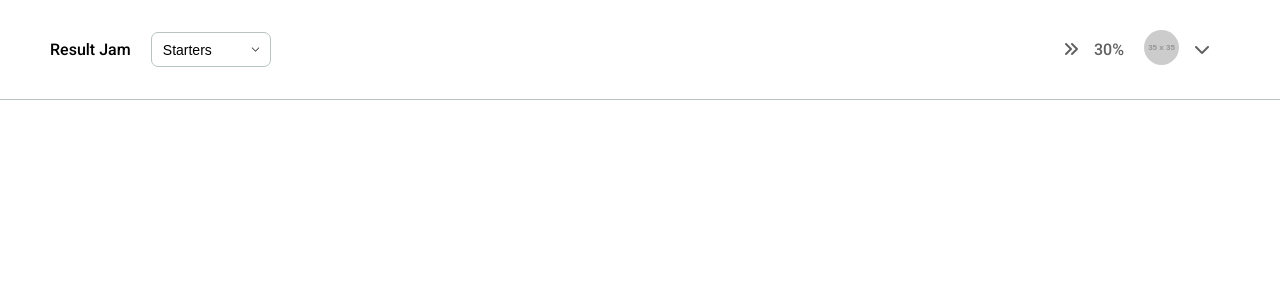
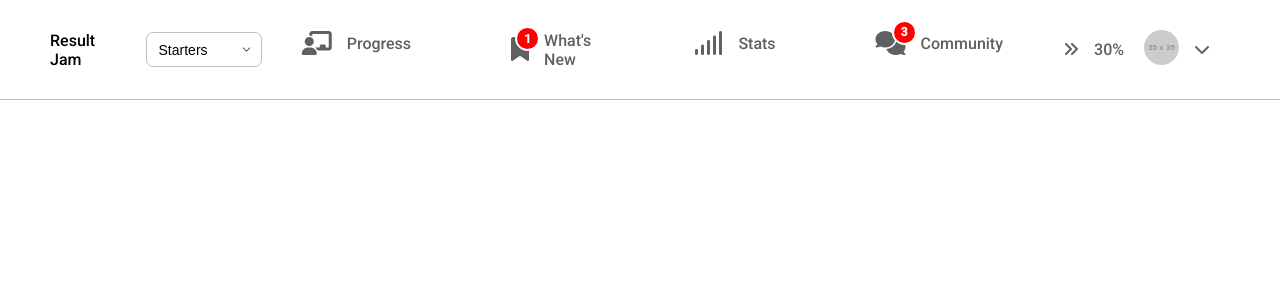
Before and after one commit to bartnar/coursev2, a React (Create React App) app in the folder Course/: page / in a window 1280 px wide. Shown: the top 300 px of the page. Built offline with nearby package versions, Linux system fonts and the light colour scheme.

Commit message:
navigation

```diff
--- a/Course/src/components/Header/Header.tsx
+++ b/Course/src/components/Header/Header.tsx
@@ -3,6 +3,8 @@ import ListItem from "../ListItem/ListItem";
 import Icon from "../Icon/Icon";
 import "./Header.css";
 import Image from "../Image/Image";
+import Nav from "../Nav/Nav";
+import Badge from "../Badge/Badge";
 
 export default function Header() {
     return (
@@ -17,8 +19,14 @@ export default function Header() {
                         <option value="whatever">Whatever</option>
                     </select>
                 </div>
-
-                {/*navigation*/}
+                <Nav>
+                    <ListItem icon={<Icon name="chalkboard-teacher" size={1.5}/>} title="Progress" clickable/>
+                    <ListItem icon={<Icon name="bookmark" size={1.5}/>} title="What's New" clickable
+                              badge={<Badge value={1} circle warning/>}/>
+                    <ListItem icon={<Icon name="signal" size={1.5}/>} title="Stats" clickable/>
+                    <ListItem icon={<Icon name="comments" size={1.5}/>} title="Community" clickable
+                              badge={<Badge value={3} circle warning/>}/>
+                </Nav>
                 <div className="header-right">
                     <ListItem icon={<Icon name="angle-double-right"/>} title="30%"/>
                     <ListItem icon={<Image circle height="35" width="35"/>} title={<Icon name="chevron-down"/>}/>
--- /dev/null
+++ b/Course/src/components/Nav/Nav.css
@@ -0,0 +1,9 @@
+.nav-links {
+    display: flex;
+    list-style-type: none;
+    justify-content: space-evenly;
+}
+
+.nav-links li {
+    margin: 20px 40px;
+}
--- /dev/null
+++ b/Course/src/components/Nav/Nav.tsx
@@ -0,0 +1,16 @@
+import React from "react";
+import "./Nav.css";
+
+interface NavProps {
+    children: React.ReactChildren[] | JSX.Element | JSX.Element[]
+}
+
+export default function Nav(props: NavProps) {
+    return (
+        <nav>
+            <ul className="nav-links">
+                {props.children}
+            </ul>
+        </nav>
+    )
+}
```
